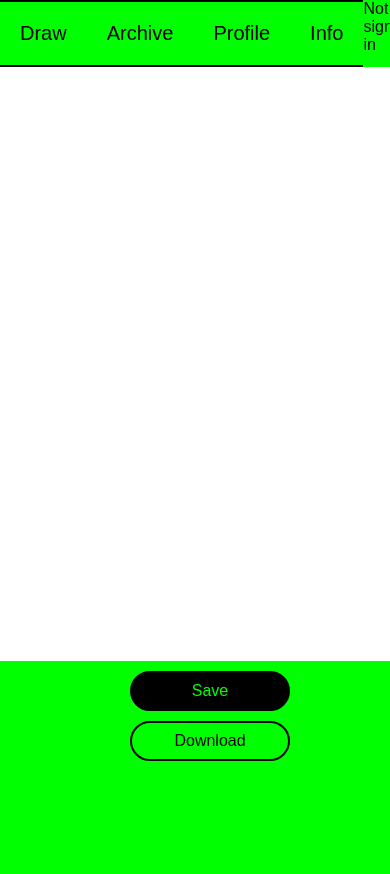
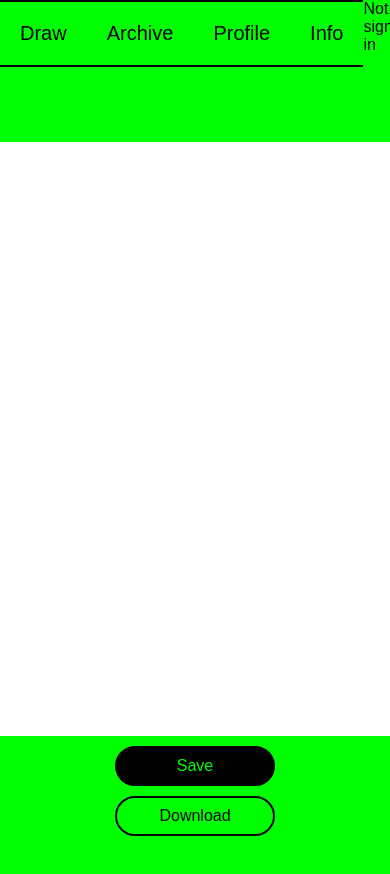
Before and after one commit to RoccoccoR/drawing-meta-app, a Next.js app: page /tool in a window 390 px wide. Shown: the top 874 px of the page. Before the commit the page ends 844 px from the top, so only its background shows below. Built offline with nearby package versions, Linux system fonts and the light colour scheme; no server answers.

Commit message:
workingmobile

```diff
--- a/src/pages/tool.js
+++ b/src/pages/tool.js
@@ -65,6 +65,7 @@ export default function Tool() {
   };
 
   return (
+    <div className="pageWrapper">
       <div className="toolContainer">
         <FreeLine canvasRef={canvasRef} />
         <button className="saveButton" onClick={handleSaveClick}>
@@ -74,5 +75,6 @@ export default function Tool() {
           Download
         </button>
       </div>
+    </div>
   );
 }
--- a/src/styles/tool.css
+++ b/src/styles/tool.css
@@ -10,6 +10,15 @@
   width: 160px;
 }
 
+/* comment this */
+main {
+  display: flex;
+  flex-direction: column;
+  align-items: center;
+  justify-content: center;
+  height: 100vh;
+}
+
 .saveButton {
   color: #0f0;
   background-color: black;
@@ -19,9 +28,23 @@
   background-color: #0f0;
 }
 
+.pageWrapper {
+  display: flex;
+  flex-direction: column;
+  align-items: center;
+  justify-content: center;
+  height: 100vh;
+  width: 100vw;
+}
+
 .toolContainer {
   display: grid;
   justify-items: center;
   gap: 10px;
   width: 420px;
 }
+
+/* comment this */
+canvas {
+  display: fixed;
+}
```
Also changed, not shown: src/pages/profile.js (+12 -2 lines). Lines whose indentation alone changed are shown as unchanged.
